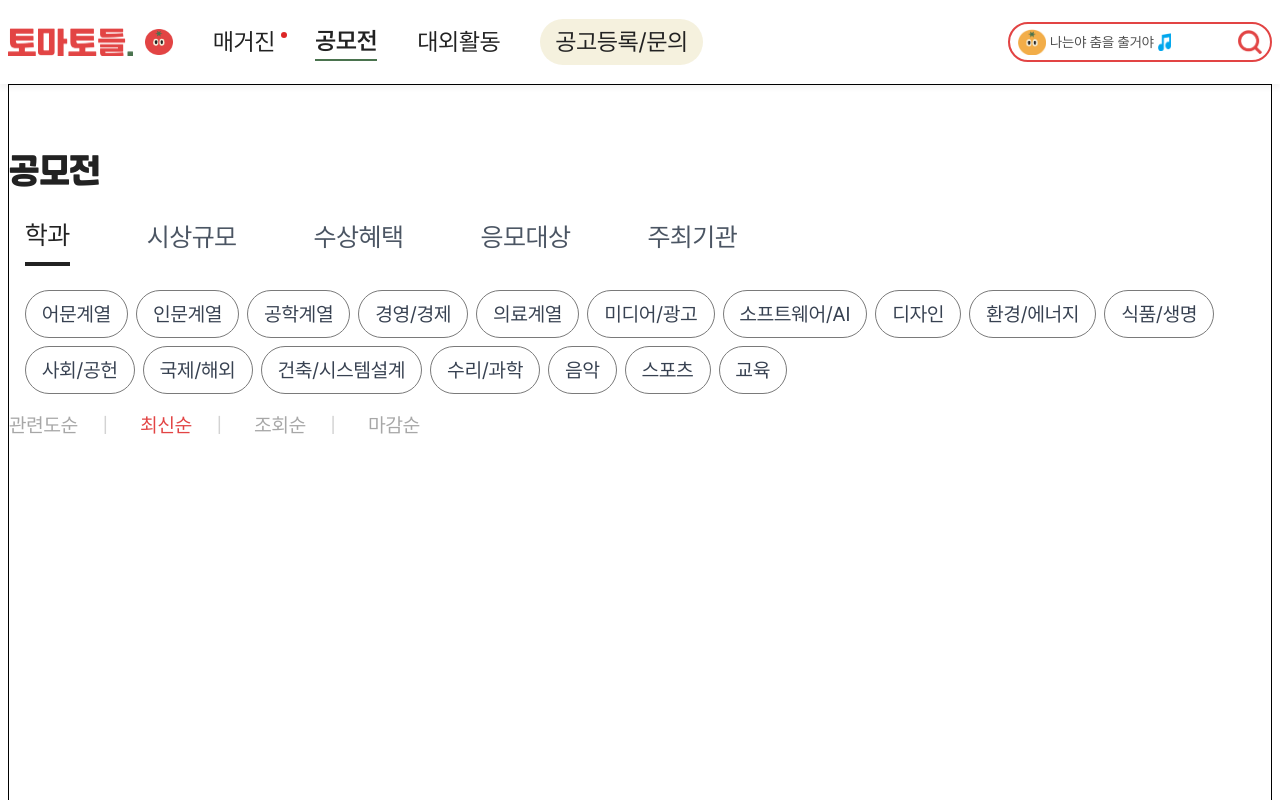
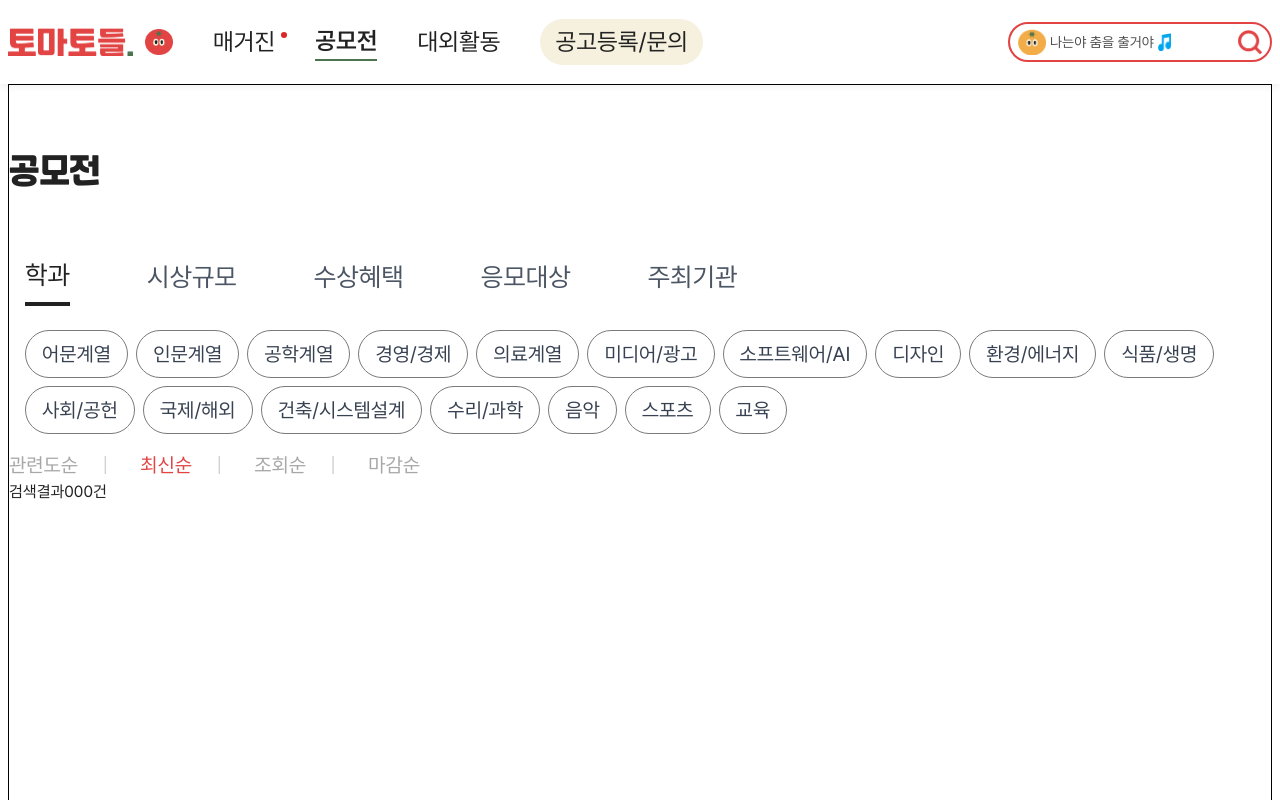
Before and after one commit to toktokhan-tomato/tomatos, a Next.js app: page /contest in a window 1280 px wide. Shown: the top 800 px of the page. Built offline with nearby package versions, Linux system fonts and the light colour scheme.

Commit message:
feat: add PageTitle component

```diff
--- a/src/app/contest/page.tsx
+++ b/src/app/contest/page.tsx
@@ -1,12 +1,15 @@
 import Filter from "@/components/common/Filter";
+import PageTitle from "@/components/common/PageTitle";
+import ResultCount from "@/components/common/ResultCount";
 import SortingOptions from "@/components/common/SortingOptions";
 
 export default function ContestPage() {
   return (
     <div className="container">
-      <h1 className="text-[32px] font-recipe">공모전</h1>
+      <PageTitle />
       <Filter />
       <SortingOptions />
+      <ResultCount />
     </div>
   );
 }
--- /dev/null
+++ b/src/components/common/PageTitle.tsx
@@ -0,0 +1,3 @@
+export default function PageTitle() {
+  return <h1 className="text-[32px] font-recipe pb-[40px]">공모전</h1>;
+}
```
